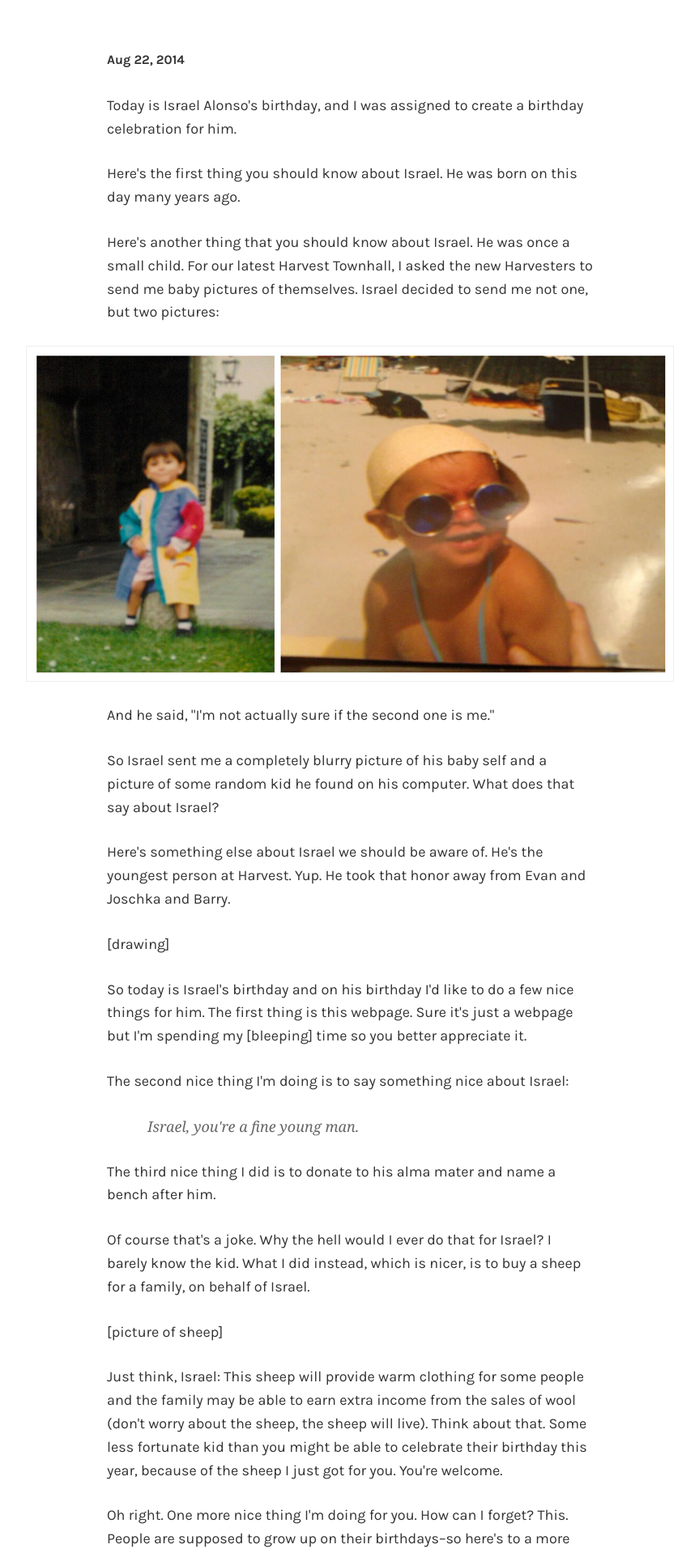
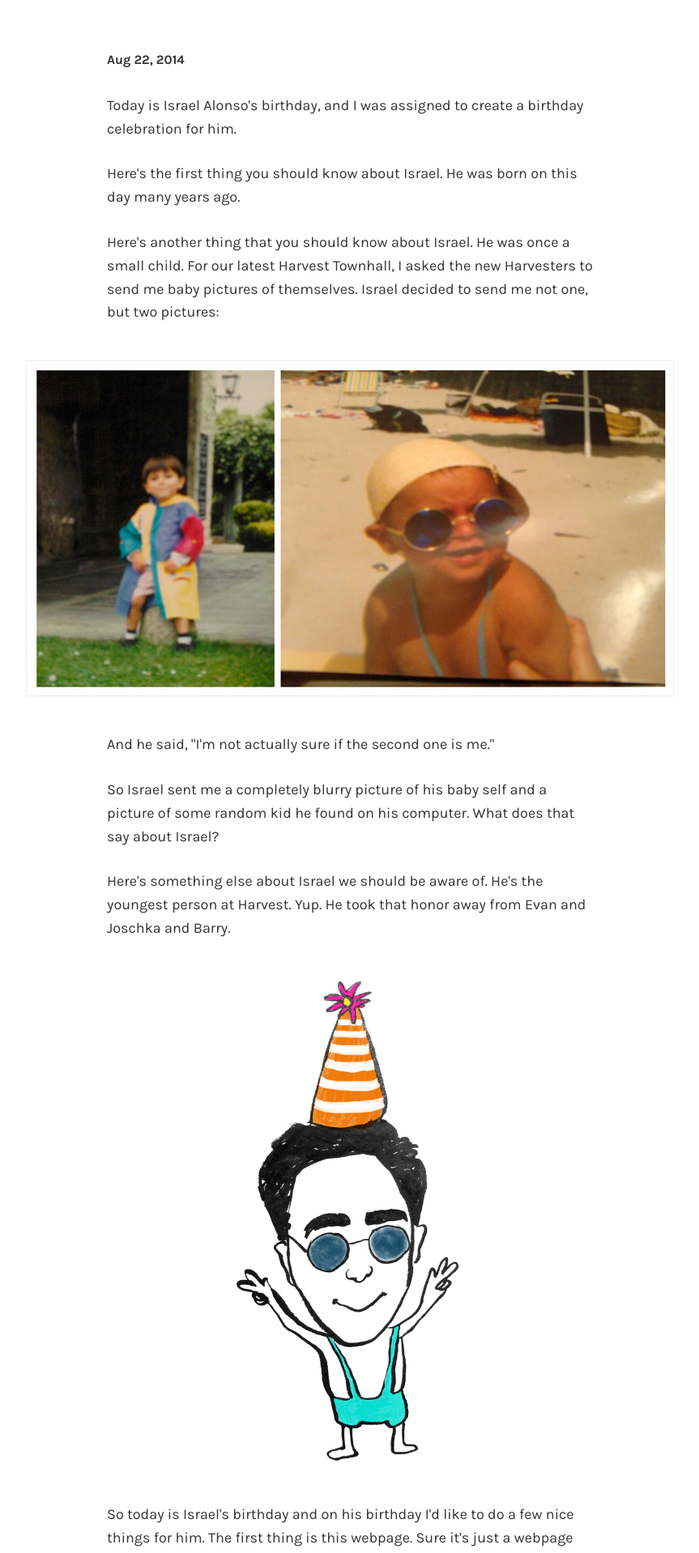
Before and after one commit to shawnliu/shawnliu.github.io, a Jekyll site: the page built from israel.html, in a window 1280 px wide. Shown: the top 1918 px of the page at 81% size, without its empty margins (208-1071 px from the left). Built offline with Jekyll 4.4.1, drawn with Linux system fonts in a browser that asks for light colours.

Commit message:
For Israel.

```diff
--- a/css/israel.scss
+++ b/css/israel.scss
@@ -10,19 +10,18 @@
 body {
   font-family: 'Karla', "Helvetica Neue", Helvetica, sans-serif;
   color: #333;
-  font-size: 18px;
+  font-size: 14px;
   font-weight: 400;
   line-height: 1.6em;
   text-align: left;
 }
 
-@media screen and (min-width: 600px) {
-	body {
 .israel-alonso {
-      margin: 60px auto;
-      max-width: 800px;
+  margin: 20px;
+}
 img {
-        border: 1px solid #eee;
+  margin: 1em auto;
+  width: 100%;
 }
 h1 {
   font-size: 16px;
@@ -41,6 +40,16 @@
   max-width: 500px;
   margin: 1.5em auto;
 }
+
+@media screen and (min-width: 600px) {
+	body {
+    font-size: 18px;
+  }
+  img {
+    width: auto;
+  }
+  .israel-alonso {
+    margin: 60px auto;
+    max-width: 800px;
   }
 }
-}
--- a/index.html
+++ b/index.html
@@ -1,6 +1,6 @@
 ---
 layout: default
-title: index
+title: This is the homepage.
 ---
 
 <h1 class="center">&copy; Mr. Shawn Liu</h1>
--- a/israel.html
+++ b/israel.html
@@ -29,7 +29,7 @@
       Israel decided to send me not one, but two pictures:
     </p>
 
-      <img src="assets/israel-baby.jpg" />
+      <img style="border: 1px solid #eee" src="assets/israel-baby.jpg" />
 
     <p>
       And he said, <em>"I'm not actually sure if the second one is me."</em>
@@ -45,9 +45,7 @@
       He's the youngest person at Harvest. Yup. He took that honor away from Evan and Joschka and Barry.
     </p>
 
-    <p>
-      [drawing]
-    </p>
+    <div style="text-align: center"><img style="width: 300px" src="assets/israel-bday.png" /></div>
 
     <p>
       So today is Israel's birthday and on his birthday I'd like to do a few nice things for him.
@@ -72,9 +70,7 @@
       What I did instead, which is nicer, is to buy a sheep for a family, on behalf of Israel.
     </p>
 
-    <p>
-    [picture of sheep]
-    </p>
+    <div style="text-align: center"><img src="assets/sheep.png" /></div>
 
     <p>
       Just think, Israel: This sheep will provide warm clothing for some people and the family may be able to
```
Also changed, not shown: other parts of israel.html (+2 -2 lines), assets/israel-bday.png (added), assets/sheep.png (added). Lines whose indentation alone changed are shown as unchanged.
